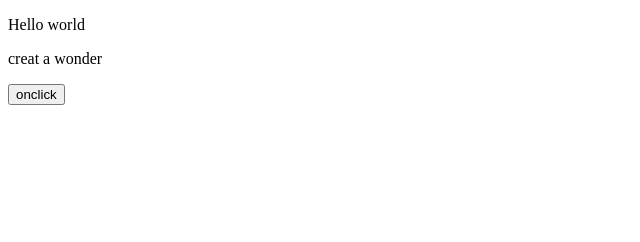
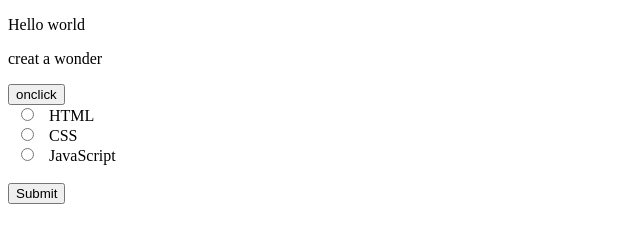
Before and after one commit to Dvharee/Dvharee, a plain HTML site: page index.html in a window 1280 px wide. Shown: the whole page, without its empty margins (0-640 px from the left). Drawn offline with Linux system fonts and the light colour scheme.

Commit message:
hyderabad

```diff
--- a/index.html
+++ b/index.html
@@ -9,6 +9,15 @@
     <p>Hello world</p>
     <p>creat a wonder</p>
     <button>onclick</button>
+    <form action="/action_page.php">
+          <input type="radio" id="html" name="fav_language" value="HTML">
+          <label for="html">HTML</label><br>
+          <input type="radio" id="css" name="fav_language" value="CSS">
+          <label for="css">CSS</label><br>
+          <input type="radio" id="javascript" name="fav_language" value="JavaScript">
+          <label for="javascript">JavaScript</label><br><br>
+          <input type="submit" value="Submit">
+        </form>
 
 </body>
 </html>
```
